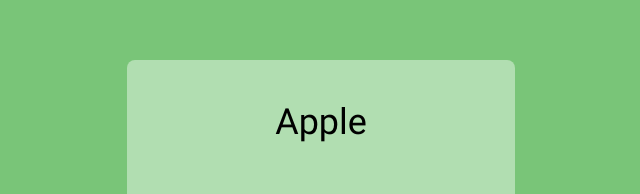
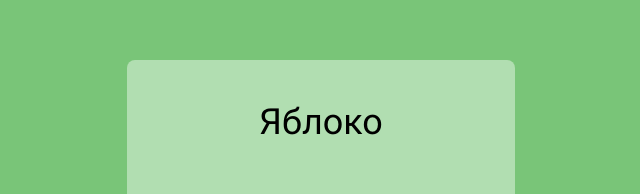
Before and after one commit to igorok-by/Switcher, a React (Create React App) app: page / in a window 1280 px wide. Shown: the part 213-407 px from the top of the page, without its empty margins (319-959 px from the left). Built offline with nearby package versions, Linux system fonts and the light colour scheme.

Commit message:
feat: add rendering name depends on input

```diff
--- a/src/components/App/App.jsx
+++ b/src/components/App/App.jsx
@@ -1,11 +1,26 @@
-import React from 'react'
+import React, { useState } from 'react'
 import './App.scss'
 
+import FRUITS from '../../data/fruits'
+
 const App = () => {
+  const [fruitId, setFruitId] = useState(1)
+
+  const fruitName = FRUITS.find((fruit) => fruit.id === +fruitId).name
+
+  const handleValueChange = (event) => {
+    setFruitId(event.target.value)
+  }
+
   return (
     <form className="app">
-      <p className="app__title">Apple</p>
-      <input type="text" className="app__input" value={1} />
+      <p className="app__title">{fruitName}</p>
+      <input
+        type="text"
+        className="app__input"
+        value={fruitId}
+        onChange={handleValueChange}
+      />
     </form>
   )
 }
--- a/src/components/App/App.scss
+++ b/src/components/App/App.scss
@@ -17,6 +17,8 @@
 
 .app__title {
   margin-bottom: 1.6rem;
+
+  text-transform: capitalize;
 }
 
 .app__input {
```
